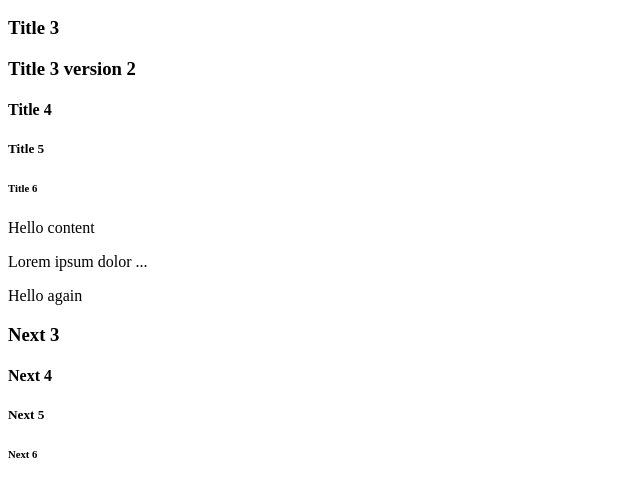
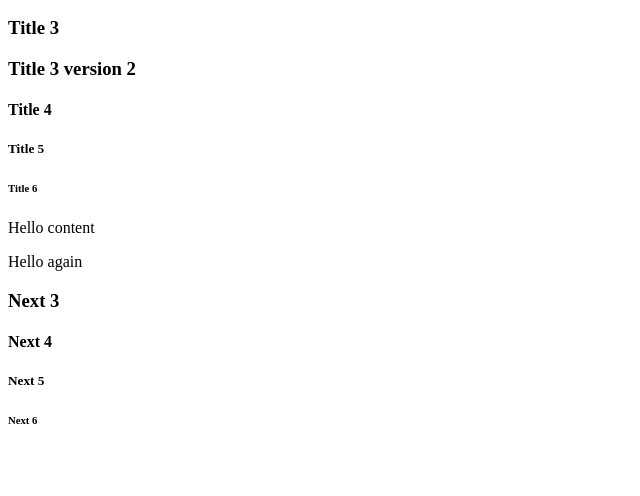
Before and after one commit to Laskaridi/Study, a plain HTML site: page 01/mypage.html in a window 1280 px wide. Shown: the part 136-632 px from the top of the page, without its empty margins (0-640 px from the left). Drawn offline with Linux system fonts and the light colour scheme.

Commit message:
Change file

```diff
--- a/01/mypage.html
+++ b/01/mypage.html
@@ -32,9 +32,7 @@
      <!-- Кінець прикладів заголовків-->
     Hello content
     <!-- ctrl + z -->
-     <p>
-        Lorem ipsum dolor ...
-     </p>
+
      <p>
         Hello again
      </p>
```
Also changed, not shown: 01/02/index.html (+1 -1 lines).
